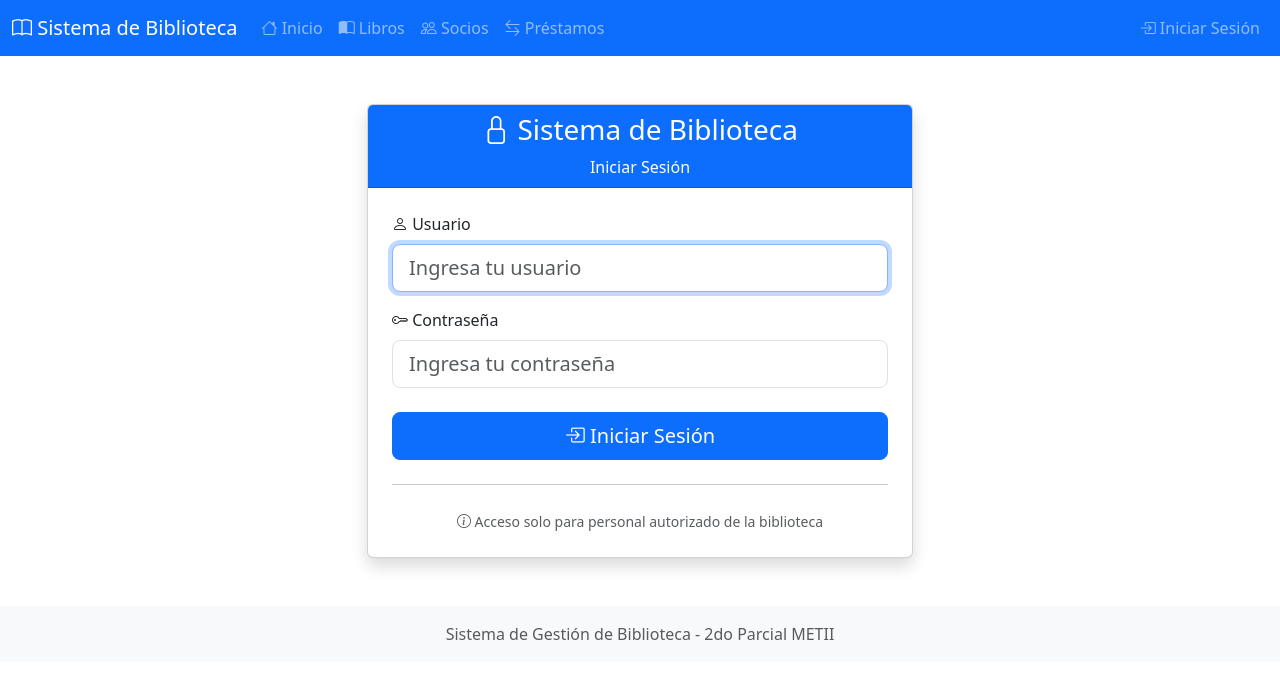
After one commit to ginagrosso/biblioteca, a Django app: page /accounts/login/ in a window 1280 px wide. The commit adds this page. Shown: the top 679 px of the page. Run offline with Django 4.2, Linux system fonts and the light colour scheme.

Commit message:
autenticacion e inicio de sesión simple

```diff
--- a/gestion_libros/templates/gestion_libros/base.html
+++ b/gestion_libros/templates/gestion_libros/base.html
@@ -40,12 +40,36 @@
                         </a>
                     </li>
                 </ul>
-                <ul class="navbar-nav">
+                                <ul class="navbar-nav">
+                    {% if user.is_authenticated %}
+                    <li class="nav-item dropdown">
+                        <a class="nav-link dropdown-toggle" href="#" role="button" data-bs-toggle="dropdown">
+                            <i class="bi bi-person-circle"></i> {{ user.username }}
+                        </a>
+                        <ul class="dropdown-menu dropdown-menu-end">
+                            <li>
+                                <a class="dropdown-item" href="/admin/" target="_blank">
+                                    <i class="bi bi-gear"></i> Panel Admin
+                                </a>
+                            </li>
+                            <li><hr class="dropdown-divider"></li>
+                            <li>
+                                <form method="post" action="{% url 'logout' %}" style="display: inline;">
+                                    {% csrf_token %}
+                                    <button type="submit" class="dropdown-item text-danger">
+                                        <i class="bi bi-box-arrow-right"></i> Cerrar Sesión
+                                    </button>
+                                </form>
+                            </li>
+                        </ul>
+                    </li>
+                    {% else %}
                     <li class="nav-item">
-                        <a class="nav-link" href="/admin/" target="_blank">
-                            <i class="bi bi-gear"></i> Admin
+                        <a class="nav-link" href="{% url 'login' %}">
+                            <i class="bi bi-box-arrow-in-right"></i> Iniciar Sesión
                         </a>
                     </li>
+                    {% endif %}
                 </ul>
             </div>
         </div>
--- /dev/null
+++ b/gestion_libros/templates/registration/login.html
@@ -0,0 +1,72 @@
+{% extends 'gestion_libros/base.html' %}
+
+{% block title %}Iniciar Sesión{% endblock %}
+
+{% block content %}
+<div class="row justify-content-center mt-5">
+    <div class="col-md-6">
+        <div class="card shadow">
+            <div class="card-header bg-primary text-white text-center">
+                <h3 class="mb-0">
+                    <i class="bi bi-lock"></i> Sistema de Biblioteca
+                </h3>
+                <p class="mb-0 mt-2">Iniciar Sesión</p>
+            </div>
+            <div class="card-body p-4">
+                {% if form.errors %}
+                <div class="alert alert-danger">
+                    <i class="bi bi-exclamation-triangle"></i>
+                    Usuario o contraseña incorrectos. Por favor, intenta nuevamente.
+                </div>
+                {% endif %}
+
+                <form method="post" action="{% url 'login' %}">
+                    {% csrf_token %}
+
+                    <div class="mb-3">
+                        <label for="id_username" class="form-label">
+                            <i class="bi bi-person"></i> Usuario
+                        </label>
+                        <input type="text"
+                               class="form-control form-control-lg"
+                               id="id_username"
+                               name="username"
+                               placeholder="Ingresa tu usuario"
+                               required
+                               autofocus>
+                    </div>
+
+                    <div class="mb-4">
+                        <label for="id_password" class="form-label">
+                            <i class="bi bi-key"></i> Contraseña
+                        </label>
+                        <input type="password"
+                               class="form-control form-control-lg"
+                               id="id_password"
+                               name="password"
+                               placeholder="Ingresa tu contraseña"
+                               required>
+                    </div>
+
+                    <div class="d-grid">
+                        <button type="submit" class="btn btn-primary btn-lg">
+                            <i class="bi bi-box-arrow-in-right"></i> Iniciar Sesión
+                        </button>
+                    </div>
+
+                    <input type="hidden" name="next" value="{{ next }}">
+                </form>
+
+                <hr class="my-4">
+
+                <div class="text-center text-muted">
+                    <small>
+                        <i class="bi bi-info-circle"></i>
+                        Acceso solo para personal autorizado de la biblioteca
+                    </small>
+                </div>
+            </div>
+        </div>
+    </div>
+</div>
+{% endblock %}
--- a/gestion_libros/views/devolucion.py
+++ b/gestion_libros/views/devolucion.py
@@ -8,8 +8,10 @@ from django.contrib import messages
 from django.utils import timezone
 from ..models import Prestamo, Multa
 from ..singleton import obtener_configuracion
+from django.contrib.auth.decorators import login_required
 
 
+@login_required
 def devolver_libro(request, prestamo_id):
     """
     Proceso de devolución de un libro:
--- a/gestion_libros/views/libro.py
+++ b/gestion_libros/views/libro.py
@@ -5,8 +5,10 @@ Vistas para la gestión de libros y ejemplares.
 from django.shortcuts import render, redirect, get_object_or_404
 from django.contrib import messages
 from ..models import Libro, Ejemplar
+from django.contrib.auth.decorators import login_required
 
 
+@login_required
 def registrar_libro(request):
     """
     Vista para registrar un nuevo libro en el catálogo.
@@ -57,7 +59,7 @@ def registrar_libro(request):
     # GET - Mostrar formulario
     return render(request, 'gestion_libros/registrar_libro.html')
 
-
+@login_required
 def registrar_ejemplar(request):
     """
     Vista para registrar un nuevo ejemplar de un libro existente.
--- a/gestion_libros/views/prestamo.py
+++ b/gestion_libros/views/prestamo.py
@@ -9,8 +9,10 @@ from django.utils import timezone
 from datetime import timedelta
 from ..models import Socio, Ejemplar, Prestamo
 from ..singleton import obtener_configuracion
+from django.contrib.auth.decorators import login_required
 
 
+@login_required
 def realizar_prestamo(request):
     """
     Proceso de préstamo de un libro:
--- a/gestion_libros/views/socio.py
+++ b/gestion_libros/views/socio.py
@@ -7,8 +7,10 @@ from django.shortcuts import render, redirect
 from django.contrib import messages
 from django.utils import timezone
 from ..models import Socio
+from django.contrib.auth.decorators import login_required
 
 
+@login_required
 def registrar_socio(request):
     """
     Proceso de alta de un nuevo socio:
--- a/proyecto_biblioteca/settings.py
+++ b/proyecto_biblioteca/settings.py
@@ -121,3 +121,8 @@ STATIC_URL = 'static/'
 # https://docs.djangoproject.com/en/4.2/ref/settings/#default-auto-field
 
 DEFAULT_AUTO_FIELD = 'django.db.models.BigAutoField'
+
+# Configuración de autenticación
+LOGIN_REDIRECT_URL = '/'
+LOGOUT_REDIRECT_URL = '/'
+LOGIN_URL = '/accounts/login/'
--- a/proyecto_biblioteca/urls.py
+++ b/proyecto_biblioteca/urls.py
@@ -6,5 +6,6 @@ from django.urls import path, include
 
 urlpatterns = [
     path('admin/', admin.site.urls),
+    path('accounts/', include('django.contrib.auth.urls')),  # URLs de autenticación
     path('', include('gestion_libros.urls')),  # Incluir las URLs de gestion_libros
 ]
```
